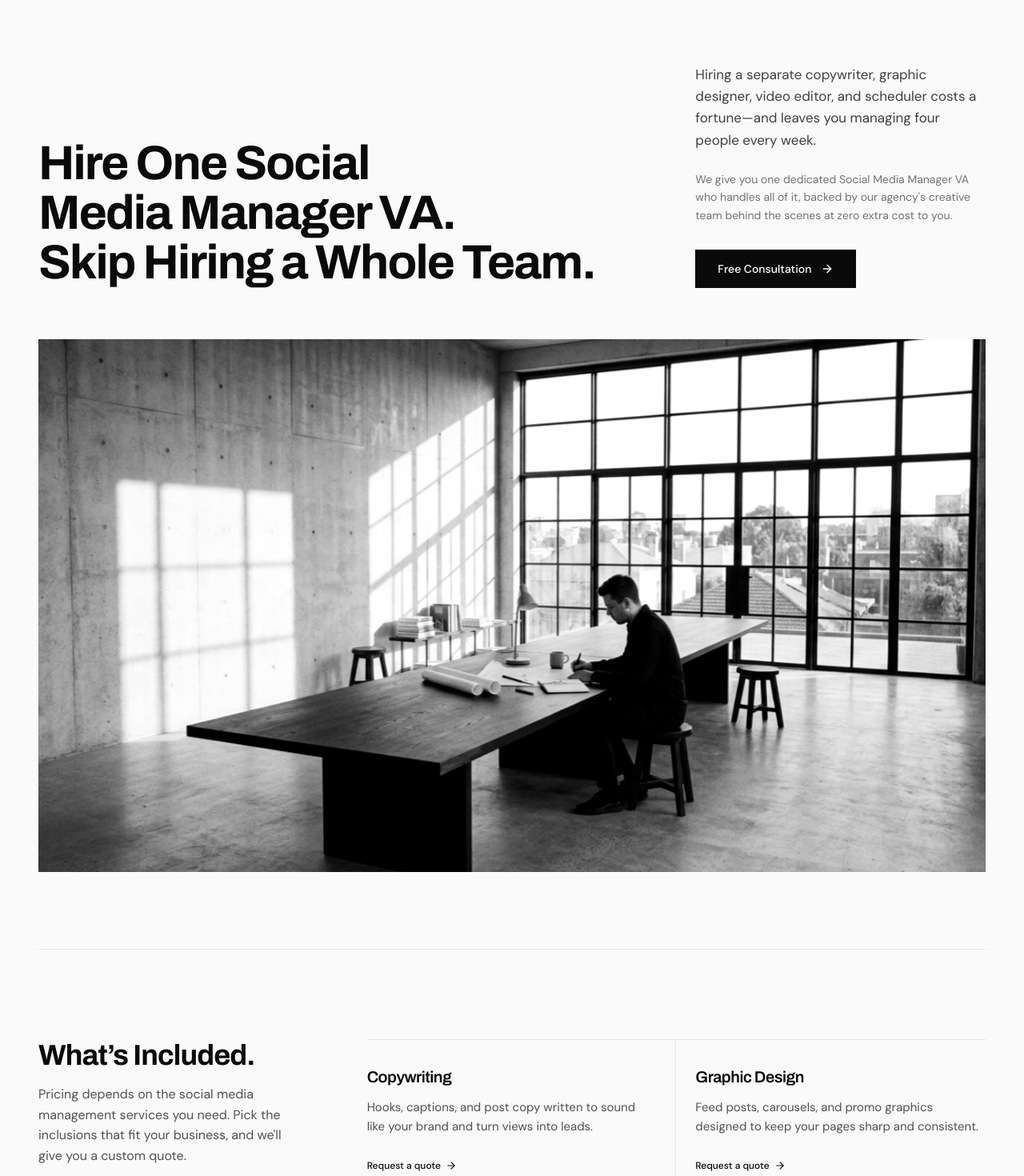
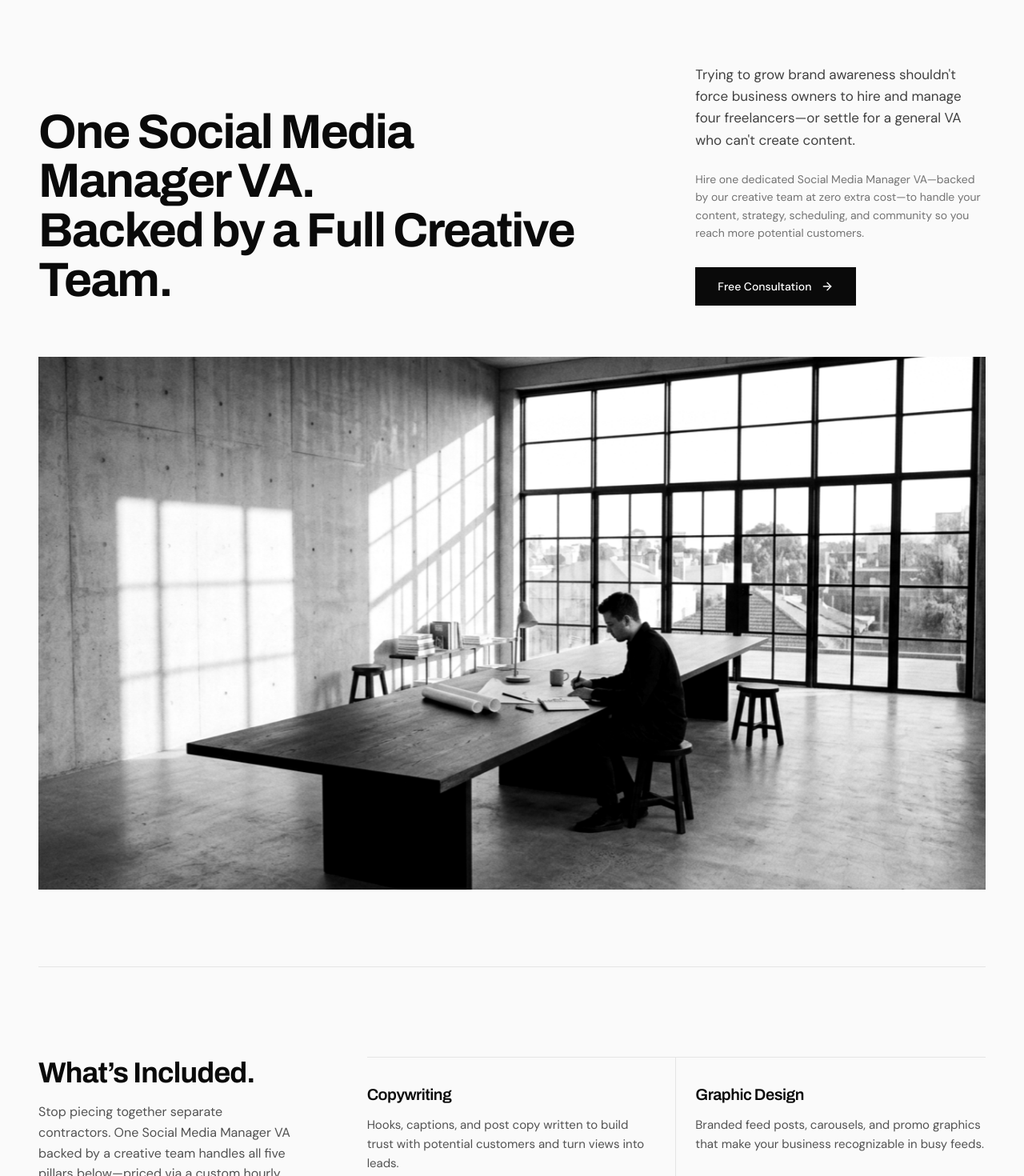
Before and after one commit to devphoebusapollo/mono-district, a React (Vite) app: page / in a window 1280 px wide. Shown: the part 80-1550 px from the top of the page at 80% size. Built offline with nearby package versions, Linux system fonts and the light colour scheme.

Commit message:
refactor(seo/copy): optimize site copy and metadata
Update value propositions and meta descriptions to better target business owners and improve clarity on service offerings.

```diff
--- a/index.html
+++ b/index.html
@@ -10,7 +10,7 @@
     <title>MONO DISTRICT. — Social Media Manager VA Agency</title>
     <meta
       name="description"
-      content="Hire one Social Media Manager VA for copywriting, design, video editing, strategy, scheduling & community—with free agency backup. Book a consultation."
+      content="For business owners growing brand awareness on social media: one Social Media Manager VA backed by a creative team. Hourly or monthly rates. Free consultation."
     />
     <meta
       name="robots"
@@ -27,7 +27,7 @@
     <meta property="og:title" content="MONO DISTRICT. — Social Media Manager VA Agency" />
     <meta
       property="og:description"
-      content="Hire one Social Media Manager VA for copywriting, design, video editing, strategy, scheduling & community—with free agency backup. Book a consultation."
+      content="For business owners growing brand awareness on social media: one Social Media Manager VA backed by a creative team. Hourly or monthly rates. Free consultation."
     />
 
     <!-- Primary Brand Social Preview Image (LinkedIn & Instagram Unfurling) -->
@@ -63,7 +63,7 @@
     <meta name="twitter:title" content="MONO DISTRICT. — Social Media Manager VA Agency" />
     <meta
       name="twitter:description"
-      content="Hire one Social Media Manager VA for copywriting, design, video editing, strategy, scheduling & community—with free agency backup. Book a consultation."
+      content="For business owners growing brand awareness on social media: one Social Media Manager VA backed by a creative team. Hourly or monthly rates. Free consultation."
     />
     <meta
       name="twitter:image"
@@ -85,7 +85,7 @@
             "email": "support.monodistrict@gmail.com",
             "serviceType": "Social Media Manager Virtual Assistant Agency",
             "areaServed": "Worldwide",
-            "description": "Hire one Social Media Manager VA for copywriting, design, video editing, strategy, scheduling & community—with free agency backup. Book a consultation.",
+            "description": "For business owners growing brand awareness on social media: one Social Media Manager VA backed by a creative team. Hourly or monthly rates. Free consultation.",
             "hasOfferCatalog": {
               "@type": "OfferCatalog",
               "name": "Social Media Management Inclusions",
@@ -133,10 +133,10 @@
             "mainEntity": [
               {
                 "@type": "Question",
-                "name": "How does the free agency creative support work?",
+                "name": "How does the creative team backup work?",
                 "acceptedAnswer": {
                   "@type": "Answer",
-                  "text": "Your dedicated Social Media Manager VA handles your daily copywriting, graphic design, video editing, strategy, scheduling, and community management. If your brand ever needs extra design or video editing help, our agency assists your VA behind the scenes. You never pay extra for it and never manage those creatives."
+                  "text": "Your dedicated Social Media Manager VA handles your day-to-day social media and is backed by our agency’s creative team whenever extra graphic design or video editing support is needed. You never pay extra for those creatives and never manage them."
                 }
               },
               {
@@ -144,15 +144,15 @@
                 "name": "Can I customize which services are included?",
                 "acceptedAnswer": {
                   "@type": "Answer",
-                  "text": "Yes. You pick the exact social media management services you need—from copywriting, graphic design, and video editing to content strategy, scheduling, and community management—and we build your Social Media Manager VA quote around those inclusions."
+                  "text": "Yes. You pick the exact social media management services you need—from copywriting, graphic design, and video editing to content strategy, scheduling, and community management—and we tailor your quote around those inclusions."
                 }
               },
               {
                 "@type": "Question",
-                "name": "How is this better than hiring freelancers or a general VA?",
+                "name": "How is this better for business owners than hiring freelancers?",
                 "acceptedAnswer": {
                   "@type": "Answer",
-                  "text": "Hiring freelancers means paying multiple rates and managing four separate people. General VAs usually cannot design graphics, edit video, or write strong copy. With MONO DISTRICT., you hire one experienced Social Media Manager VA who covers the inclusions you need—with agency creative backup included."
+                  "text": "Business owners trying to grow brand awareness and reach potential customers often get stuck hiring and managing separate writers, designers, and editors. With MONO DISTRICT., one dedicated Social Media Manager VA backed by a creative team handles all the services you need."
                 }
               },
               {
@@ -173,10 +173,10 @@
               },
               {
                 "@type": "Question",
-                "name": "How do pricing and quotes work?",
+                "name": "How do pricing and rates work?",
                 "acceptedAnswer": {
                   "@type": "Answer",
-                  "text": "Pricing depends on the social media management services you choose to include. You select the inclusions your business needs, and we provide a tailored monthly quote on your consultation—billed upfront via card or bank transfer with free agency creative backup and no long-term lock-in contracts."
+                  "text": "Rates are hourly or monthly depending on your needs and the social media management services you choose to include. You pick the inclusions your business needs, and we provide a tailored quote on your consultation—billed via card or bank transfer with creative team backup included at zero extra cost and no long-term lock-in contracts."
                 }
               },
               {
--- a/metadata.json
+++ b/metadata.json
@@ -1,6 +1,6 @@
 {
   "name": "MONO DISTRICT.",
-  "description": "Hire one Social Media Manager VA for copywriting, design, video editing, strategy, scheduling & community—with free agency backup. Book a consultation.",
+  "description": "For business owners growing brand awareness on social media: one Social Media Manager VA backed by a creative team. Hourly or monthly rates. Free consultation.",
   "requestFramePermissions": [],
   "majorCapabilities": [
     "MAJOR_CAPABILITY_SERVER_SIDE_GEMINI_API"
--- a/src/App.tsx
+++ b/src/App.tsx
@@ -17,48 +17,48 @@ const SMM_INCLUSIONS = [
   {
     title: 'Copywriting',
     description:
-      'Hooks, captions, and post copy written to sound like your brand and turn views into leads.',
+      'Hooks, captions, and post copy written to build trust with potential customers and turn views into leads.',
   },
   {
     title: 'Graphic Design',
     description:
-      'Feed posts, carousels, and promo graphics designed to keep your pages sharp and consistent.',
+      'Branded feed posts, carousels, and promo graphics that make your business recognizable in busy feeds.',
   },
   {
     title: 'Video Editing',
     description:
-      'Reels, TikToks, and short-form video ads edited with clean cuts, captions, and pacing that holds attention.',
+      'Reels, TikToks, and short-form video ads cut for strong pacing, clean captions, and wider customer reach.',
   },
   {
     title: 'Content Strategy & Scheduling',
     description:
-      'Monthly content planning, clear topic pillars, and on-time scheduling so your pages never go quiet.',
+      'Monthly content planning, topic pillars, and consistent scheduling so your brand awareness never stalls.',
   },
   {
     title: 'Community Management',
     description:
-      'Daily comment replies, audience engagement, and DM triage so followers and prospects get fast answers while you run your business.',
+      'Daily comment replies, audience engagement, and DM triage so potential customers get fast answers while you run your business.',
   },
 ] as const;
 
 const PROCESS_STEPS = [
   {
     number: '01',
-    title: 'Tell us what your brand needs.',
+    title: 'Share your brand and needed services.',
     description:
-      'Book a free consultation to share your goals, brand voice, and social channels.',
+      'Book a free consultation to walk through your audience goals and pick the social media management services you want included.',
   },
   {
     number: '02',
-    title: 'Get matched with one dedicated Social Media Manager VA.',
+    title: 'Get one VA backed by a creative team.',
     description:
-      'We assign one experienced VA to handle your copywriting, graphic design, video editing, content strategy, scheduling, and community management.',
+      'We assign one dedicated Social Media Manager VA—supported behind the scenes by our creative team at zero extra cost—on a custom hourly or monthly quote.',
   },
   {
     number: '03',
-    title: 'Stay hands-off while your channels run.',
+    title: 'Grow brand awareness hands-off.',
     description:
-      'Review and approve posts in one place while your VA runs the calendar—and gets creative help from our agency behind the scenes at zero extra cost to you.',
+      'Approve posts in one place while your VA and creative team keep your brand consistently reaching potential customers.',
   },
 ] as const;
 
@@ -195,18 +195,18 @@ export default function App() {
             <div className="grid grid-cols-1 lg:grid-cols-12 gap-10 lg:gap-12 items-end pb-12 lg:pb-16">
               <EditorialReveal immediate y={10} className="lg:col-span-8">
                 <h1 className="font-display font-bold text-[clamp(2.35rem,4.7vw,4.45rem)] leading-[1.03] tracking-[-0.03em] text-[#0A0A0A] text-balance">
-                  Hire One Social Media Manager VA.
+                  One Social Media Manager VA.
                   <br />
-                  Skip Hiring a Whole Team.
+                  Backed by a Full Creative Team.
                 </h1>
               </EditorialReveal>
 
               <EditorialReveal immediate y={10} delay={0.08} className="lg:col-span-4 space-y-6">
                 <p className="text-base sm:text-[17px] leading-[1.6] text-neutral-700">
-                  Hiring a separate copywriter, graphic designer, video editor, and scheduler costs a fortune—and leaves you managing four people every week.
+                  Trying to grow brand awareness shouldn&apos;t force business owners to hire and manage four freelancers—or settle for a general VA who can&apos;t create content.
                 </p>
                 <p className="text-sm leading-[1.6] text-neutral-500">
-                  We give you one dedicated Social Media Manager VA who handles all of it, backed by our agency&apos;s creative team behind the scenes at zero extra cost to you.
+                  Hire one dedicated Social Media Manager VA—backed by our creative team at zero extra cost—to handle your content, strategy, scheduling, and community so you reach more potential customers.
                 </p>
                 <div className="pt-2">
                   <button
@@ -243,7 +243,7 @@ export default function App() {
                     What’s Included.
                   </h2>
                   <p className="text-sm sm:text-base leading-[1.6] text-neutral-600 max-w-xs">
-                    Pricing depends on the social media management services you need. Pick the inclusions that fit your business, and we&apos;ll give you a custom quote.
+                    Stop piecing together separate contractors. One Social Media Manager VA backed by a creative team handles all five pillars below—priced via a custom hourly or monthly quote based on the services you include.
                   </p>
                 </EditorialReveal>
                 <div className="lg:col-span-8">
@@ -379,22 +379,22 @@ export default function App() {
                         Why It Works Better.
                       </h3>
                       <p className="font-display font-medium text-xl sm:text-2xl tracking-tight text-neutral-800 mb-10">
-                        Your VA does the work. Our agency backs them up for free.
+                        Built for business owners ready to grow brand awareness.
                       </p>
 
                       <div className="space-y-6 text-base sm:text-[17px] leading-[1.7] text-neutral-600 max-w-lg">
                         <p>
-                          Most business owners get stuck choosing between expensive agency retainers, chasing four separate freelancers, or hiring a general VA who can&apos;t design, edit video, or write strong copy.
+                          You know social media is how potential customers discover and trust your business—yet hiring a full agency costs thousands, juggling separate freelancers eats up your week, and a general VA leaves your pages looking inconsistent.
                         </p>
                         <p>
-                          With MONO DISTRICT., you hire one dedicated Social Media Manager VA who handles your copywriting, graphics, video edits, strategy, scheduling, and community replies. Whenever workloads spike or a campaign needs extra creative work, our agency assists your VA behind the scenes—you don&apos;t pay extra for those creatives, never manage them, and don&apos;t have to worry about a thing.
+                          One Social Media Manager VA backed by our creative team is the solution. Your VA runs your copywriting, graphics, videos, strategy, scheduling, and community replies—while our creative team supports them behind the scenes whenever extra production is needed. You never pay extra for those creatives, never manage them, and never worry about a thing.
                         </p>
                       </div>
                     </div>
 
                     <div className="mt-12 pt-8 border-t border-neutral-200">
                       <p className="font-display font-semibold text-lg sm:text-xl text-[#0A0A0A]">
-                        Tailored pricing based on your inclusions. One person to talk to. Full creative support included.
+                        Hourly or monthly rates based on your inclusions. One VA. Backed by a creative team.
                       </p>
                     </div>
                   </EditorialReveal>
@@ -419,18 +419,18 @@ export default function App() {
               <div className="grid grid-cols-1 lg:grid-cols-12 gap-10 lg:gap-12 items-end">
                 <EditorialReveal className="lg:col-span-7">
                   <h2 className="font-display font-bold text-[clamp(2.25rem,4.5vw,4rem)] leading-[1.04] tracking-[-0.03em] text-white text-balance">
-                    One VA Hire.
+                    Stop Managing Freelancers.
                     <br />
-                    Nothing Left to Worry About.
+                    Start Reaching Customers.
                   </h2>
                 </EditorialReveal>
 
                 <EditorialReveal delay={0.08} className="lg:col-span-5 space-y-6">
                   <p className="text-base sm:text-[17px] leading-[1.65] text-neutral-300">
-                    Stop juggling freelancers or wondering what to post next. Hire one dedicated Social Media Manager VA for copywriting, graphic design, video editing, content strategy, scheduling, and community management—with agency creative backup included at zero extra cost.
+                    Every week your channels go quiet is missed brand awareness and lost customers. Get one dedicated Social Media Manager VA—backed by our creative team at zero extra cost—to handle all the services you need.
                   </p>
                   <p className="font-display font-medium text-lg text-white">
-                    Book a free consultation and meet your VA.
+                    Book a free consultation for a custom hourly or monthly quote.
                   </p>
                   <div className="pt-2">
                     <button
@@ -461,7 +461,7 @@ export default function App() {
               </div>
 
               <p className="text-sm text-neutral-400">
-                Social Media Manager VA Agency — Full Content, Strategy, Scheduling &amp; Community.
+                Social Media Manager VA Agency — Built for Business Owners Growing Brand Awareness.
               </p>
 
               <a
--- a/src/components/FaqSection.tsx
+++ b/src/components/FaqSection.tsx
@@ -10,21 +10,21 @@ interface FaqSectionProps {
 const FAQ_ITEMS = [
   {
     id: 'agency-creative-support',
-    question: 'How does the free agency creative support work?',
+    question: 'How does the creative team backup work?',
     answer:
-      'Your dedicated Social Media Manager VA handles your daily copywriting, graphic design, video editing, strategy, scheduling, and community management. If your brand ever needs extra design or video editing help, our agency assists your VA behind the scenes. You never pay extra for it and never manage those creatives.',
+      'Your dedicated Social Media Manager VA handles your day-to-day social media and is backed by our agency’s creative team whenever extra graphic design or video editing support is needed. You never pay extra for those creatives and never manage them.',
   },
   {
     id: 'scheduling-community',
     question: 'Can I customize which services are included?',
     answer:
-      'Yes. You pick the exact social media management services you need—from copywriting, graphic design, and video editing to content strategy, scheduling, and community management—and we build your Social Media Manager VA quote around those inclusions.',
+      'Yes. You pick the exact social media management services you need—from copywriting, graphic design, and video editing to content strategy, scheduling, and community management—and we tailor your quote around those inclusions.',
   },
   {
     id: 'why-better-than-freelancers',
-    question: 'How is this better than hiring freelancers or a general VA?',
+    question: 'How is this better for business owners than hiring freelancers?',
     answer:
-      'Hiring freelancers means paying multiple rates and managing four separate people. General VAs usually cannot design graphics, edit video, or write strong copy. With MONO DISTRICT., you hire one experienced Social Media Manager VA who covers the inclusions you need—with agency creative backup included.',
+      'Business owners trying to grow brand awareness and reach potential customers often get stuck hiring and managing separate writers, designers, and editors. With MONO DISTRICT., one dedicated Social Media Manager VA backed by a creative team handles all the services you need.',
   },
   {
     id: 'turnaround-times',
@@ -40,9 +40,9 @@ const FAQ_ITEMS = [
   },
   {
     id: 'payment-terms',
-    question: 'How do pricing and quotes work?',
+    question: 'How do pricing and rates work?',
     answer:
-      'Pricing depends on the social media management services you choose to include. You select the inclusions your business needs, and we provide a tailored monthly quote on your consultation—billed upfront via card or bank transfer with free agency creative backup and no long-term lock-in contracts.',
+      'Rates are hourly or monthly depending on your needs and the social media management services you choose to include. You pick the inclusions your business needs, and we provide a tailored quote on your consultation—billed via card or bank transfer with creative team backup included at zero extra cost and no long-term lock-in contracts.',
   },
   {
     id: 'ai-and-craft',
@@ -73,7 +73,7 @@ export function FaqSection({ onBookCall }: FaqSectionProps) {
               Frequently Asked Questions.
             </h2>
             <p className="text-base leading-[1.6] text-neutral-600 mb-6">
-              Clear answers on customizable inclusions, tailored quotes, free agency creative backup, and turnaround times.
+              Clear answers on hourly and monthly rates, customizable inclusions, creative team backup, and turnaround times.
             </p>
             <button
               type="button"
```
